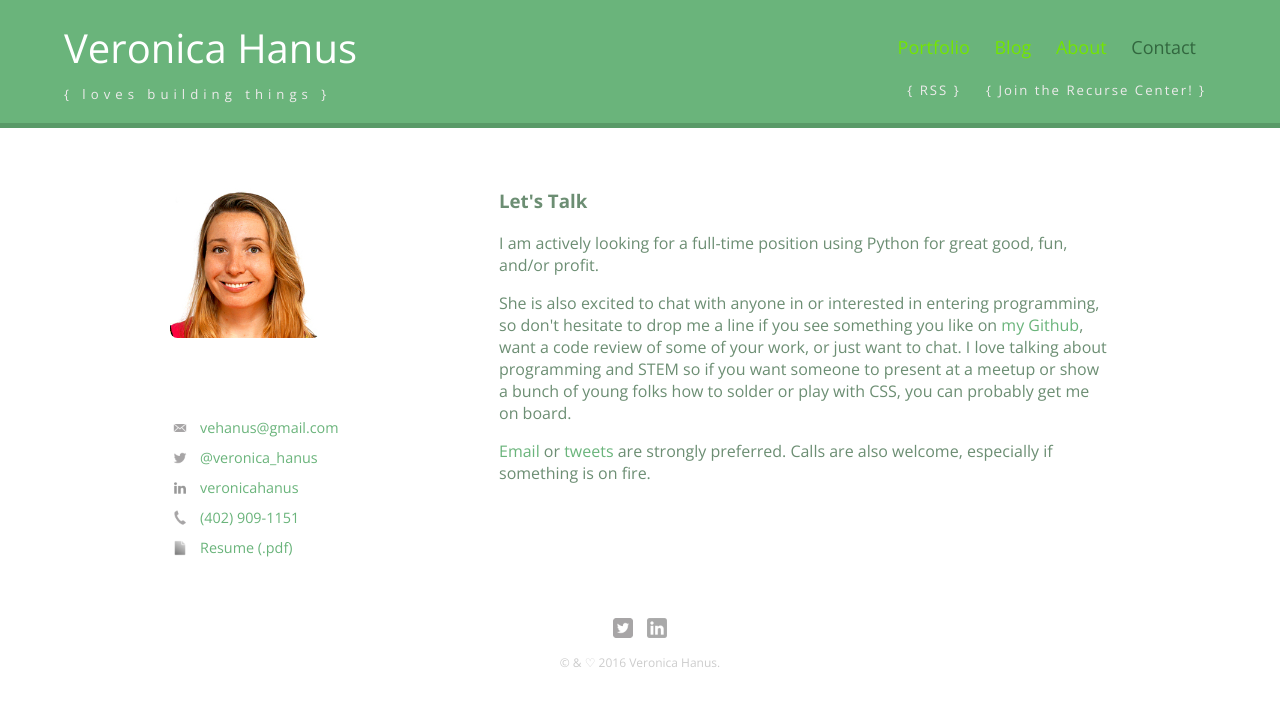
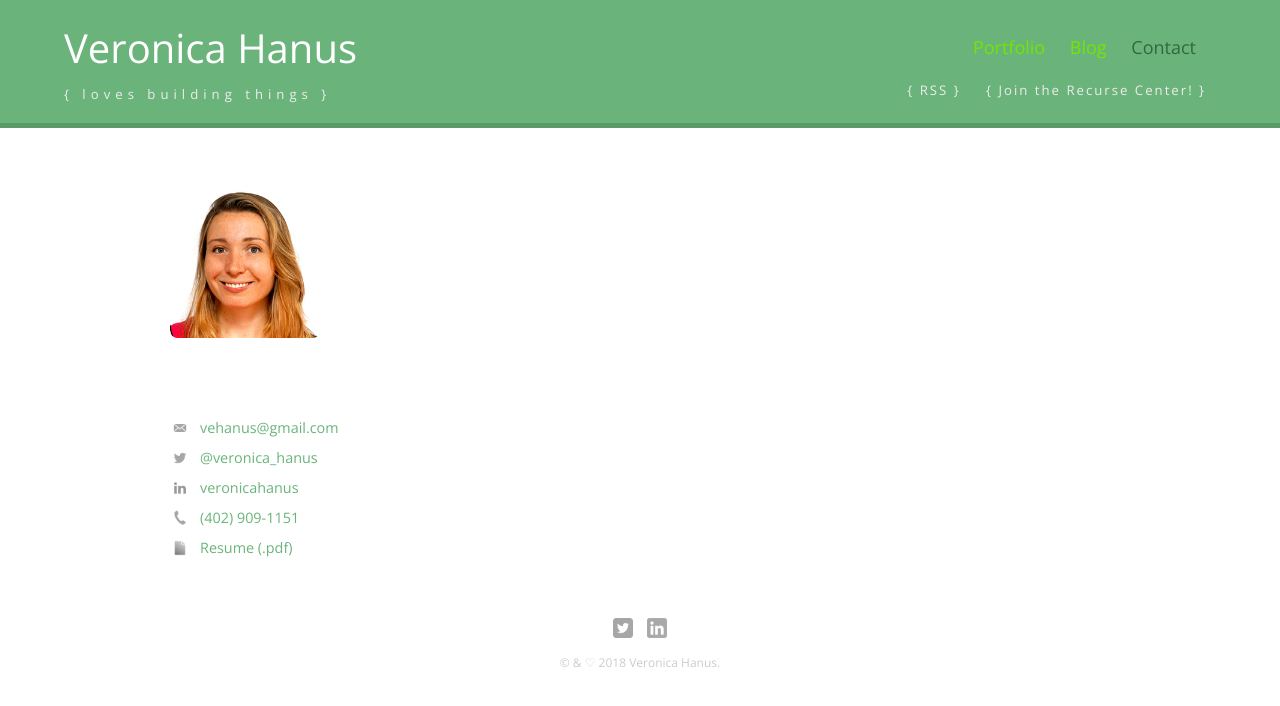
Before and after one commit to vzhz/portfolio_website, a plain HTML site: page contact.html in a window 1280 px wide. Drawn offline with nearby package versions, Linux system fonts and the light colour scheme.

Commit message:
removed text from contact page, removed about page

```diff
--- a/contact.html
+++ b/contact.html
@@ -24,7 +24,6 @@
         <ul>
           <li><a href="index.html">Portfolio</a></li>
           <li><a href="blog.html">Blog</a></li>
-          <li><a href="about.html">About</a></li>
           <li><a href="contact.html" class="selected">Contact</a></li>
         </ul>
         <ul class="secondary-nav">
@@ -35,10 +34,8 @@
     </header>
     <div id="wrapper">
       <section id="primary">
-        <h3>Let's Talk</h3>
-        <p>I am actively looking for a full-time position using Python for great good, fun, and/or profit.</p>
-        <p>She is also excited to chat with anyone in or interested in entering programming, so don't hesitate to drop me a line if you see something you like on <a href="https://github.com/vzhz">my Github</a>, want a code review of some of your work, or just want to chat. I love talking about programming and STEM so if you want someone to present at a meetup or show a bunch of young folks how to solder or play with CSS, you can probably get me on board.</p>
-        <p><a href="mailto:vehanus@gmail.com">Email</a> or <a href="http://twitter.com/intent/tweet?screen_name=veronica_hanus">tweets</a> are strongly preferred. Calls are also welcome, especially if something is on fire.</p>
+        <p>
+        </p>
       </section>
       <section id="secondary">
         <img src="img/veronica.jpg" alt="Picture of Veronica Hanus" class="profile-photo"></li>
@@ -55,7 +52,7 @@
       <footer>
         <a href="http://twitter.com/veronica_hanus"><img src="img/twitter-wrap.png" alt="Twitter Logo" class="social-icon"></a>
         <a href="https://www.linkedin.com/in/veronicahanus"><img src="img/linkedin-wrap.png" alt="Twitter Logo" class="social-icon"></a>
-        <p>&copy; & &#x2661; 2016 Veronica Hanus.</p>
+        <p>&copy; & &#x2661; 2018 Veronica Hanus.</p>
       </footer>
     </div>
   </body>
```
Also changed, not shown: blog.html (+1 -2 lines), index.html (+1 -2 lines).
